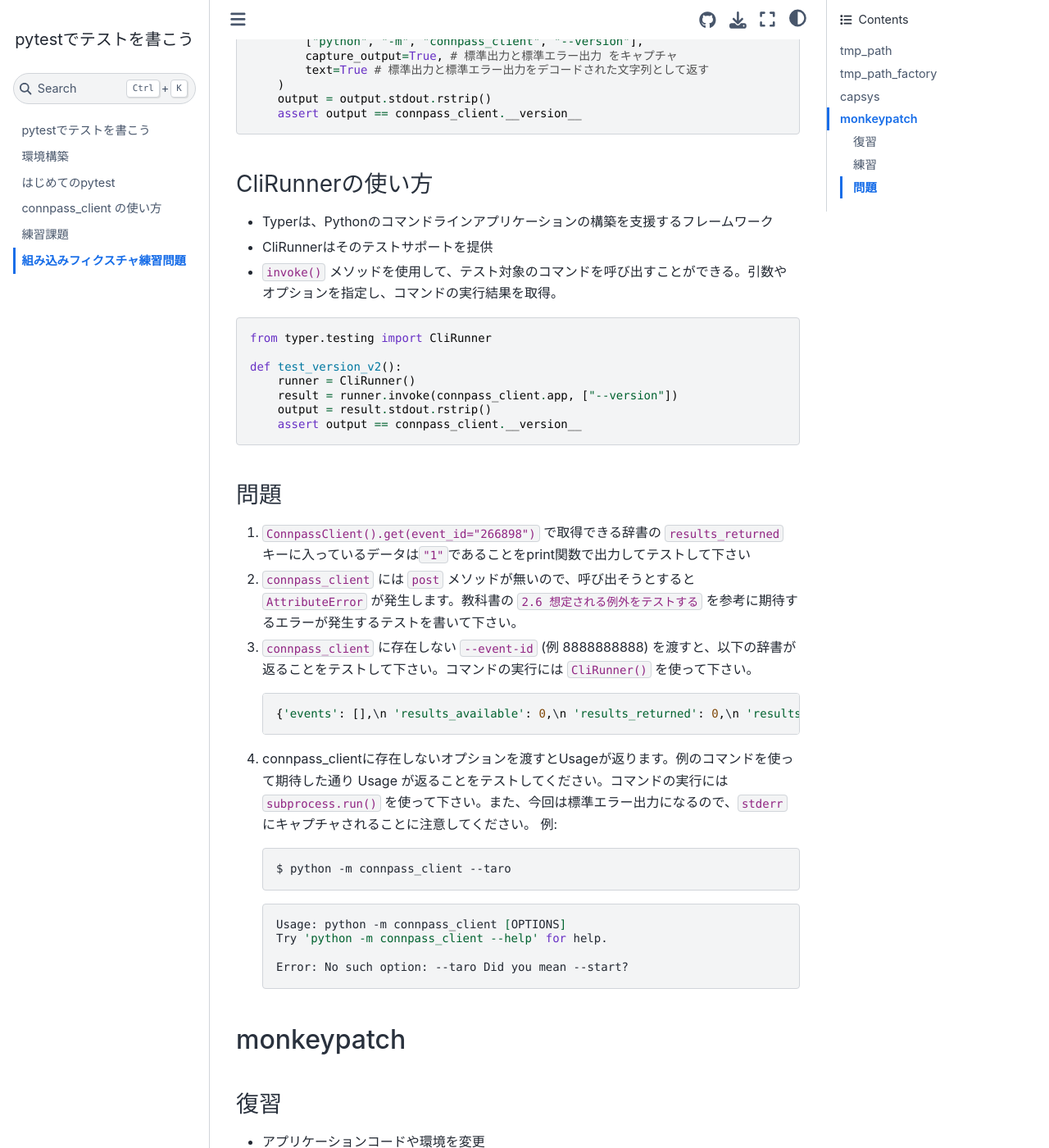
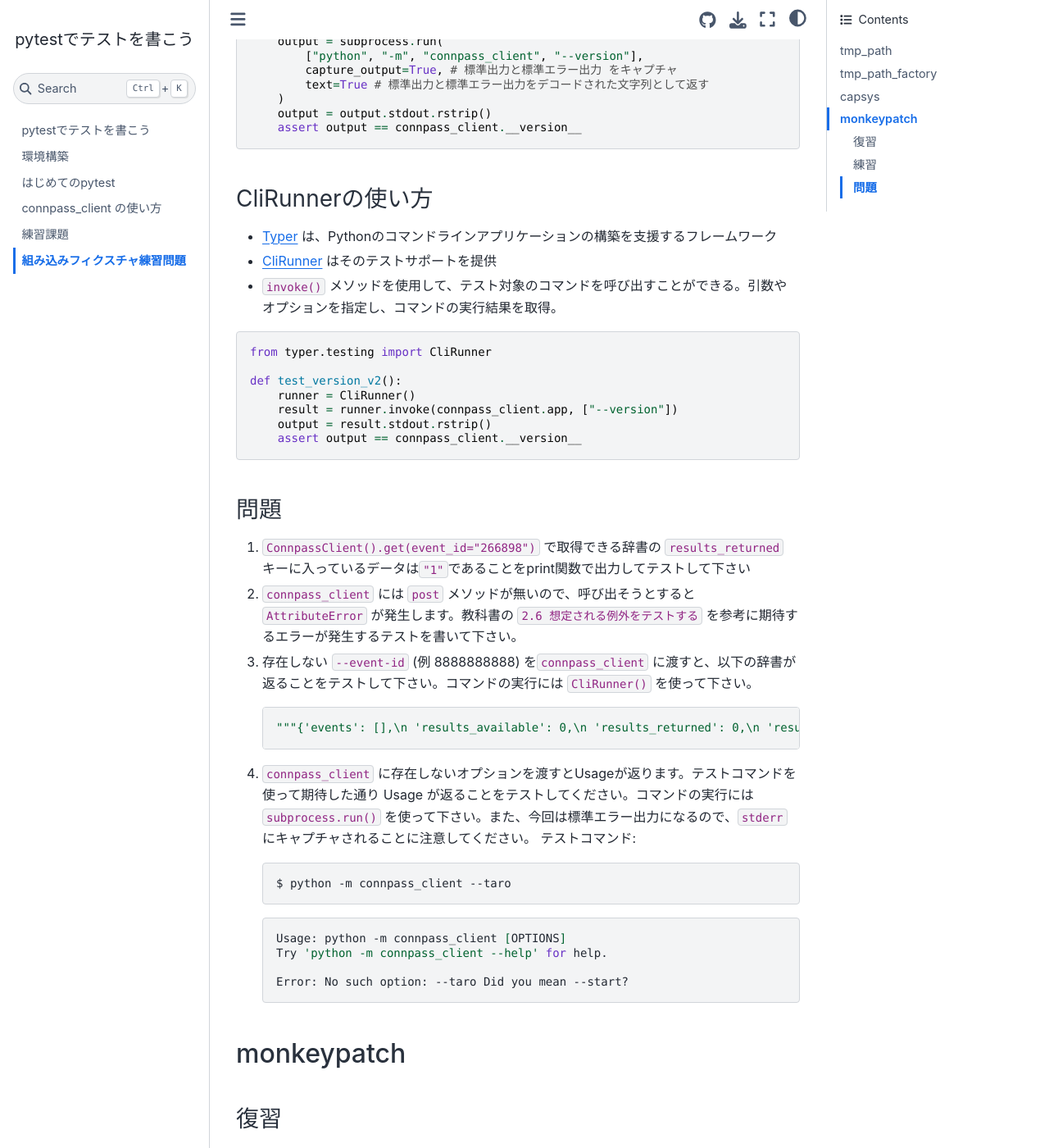
Before and after one commit to fin-py/pytest-hands-on, a Jupyter Book: the page built from docs/exercise2.md, in a window 1280 px wide and 1400 px high, scrolled down 2882 px. Shown: the whole window at 82% size. Built offline with Jupyter Book 1.0.4 settings and Sphinx 7.4.7 and the Sphinx Book theme 1.1.4, drawn with Linux system fonts in a browser that asks for light colours; some of the changed text lies outside the part shown.

Commit message:
課題修正

````diff
--- a/docs/exercise2.md
+++ b/docs/exercise2.md
@@ -94,6 +94,7 @@ def test_1(capsys):
 
 ```python
 import subprocess
+import connpass_client
 
 def test_version_v1():
     output = subprocess.run(
@@ -105,8 +106,8 @@ def test_version_v1():
     assert output == connpass_client.__version__
 ```
 ### CliRunnerの使い方
-- Typerは、Pythonのコマンドラインアプリケーションの構築を支援するフレームワーク
-- CliRunnerはそのテストサポートを提供
+- [Typer](https://typer.tiangolo.com/) は、Pythonのコマンドラインアプリケーションの構築を支援するフレームワーク
+- [CliRunner](https://typer.tiangolo.com/tutorial/testing/#test-the-app) はそのテストサポートを提供
 - `invoke()` メソッドを使用して、テスト対象のコマンドを呼び出すことができる。引数やオプションを指定し、コマンドの実行結果を取得。
 
 ```python
@@ -122,12 +123,12 @@ def test_version_v2():
 ### 問題
 1. `ConnpassClient().get(event_id="266898")` で取得できる辞書の `results_returned` キーに入っているデータは`"1"`であることをprint関数で出力してテストして下さい
 1. `connpass_client` には `post` メソッドが無いので、呼び出そうとすると `AttributeError` が発生します。教科書の `2.6 想定される例外をテストする` を参考に期待するエラーが発生するテストを書いて下さい。
-1. `connpass_client` に存在しない `--event-id` (例 8888888888) を渡すと、以下の辞書が返ることをテストして下さい。コマンドの実行には `CliRunner()` を使って下さい。
+1. 存在しない `--event-id` (例 8888888888) を`connpass_client` に渡すと、以下の辞書が返ることをテストして下さい。コマンドの実行には `CliRunner()` を使って下さい。
     ```python
-    {'events': [],\n 'results_available': 0,\n 'results_returned': 0,\n 'results_start': 1}
+    """{'events': [],\n 'results_available': 0,\n 'results_returned': 0,\n 'results_start': 1}"""
     ```
-1. connpass_clientに存在しないオプションを渡すとUsageが返ります。例のコマンドを使って期待した通り Usage が返ることをテストしてください。コマンドの実行には `subprocess.run()` を使って下さい。また、今回は標準エラー出力になるので、`stderr` にキャプチャされることに注意してください。
-    例:
+1. `connpass_client` に存在しないオプションを渡すとUsageが返ります。テストコマンドを使って期待した通り Usage が返ることをテストしてください。コマンドの実行には `subprocess.run()` を使って下さい。また、今回は標準エラー出力になるので、`stderr` にキャプチャされることに注意してください。
+    テストコマンド:
     ```bash
     $ python -m connpass_client --taro
     ```
````
Also changed, not shown: other parts of docs/exercise2.md (+1 -1 lines).
